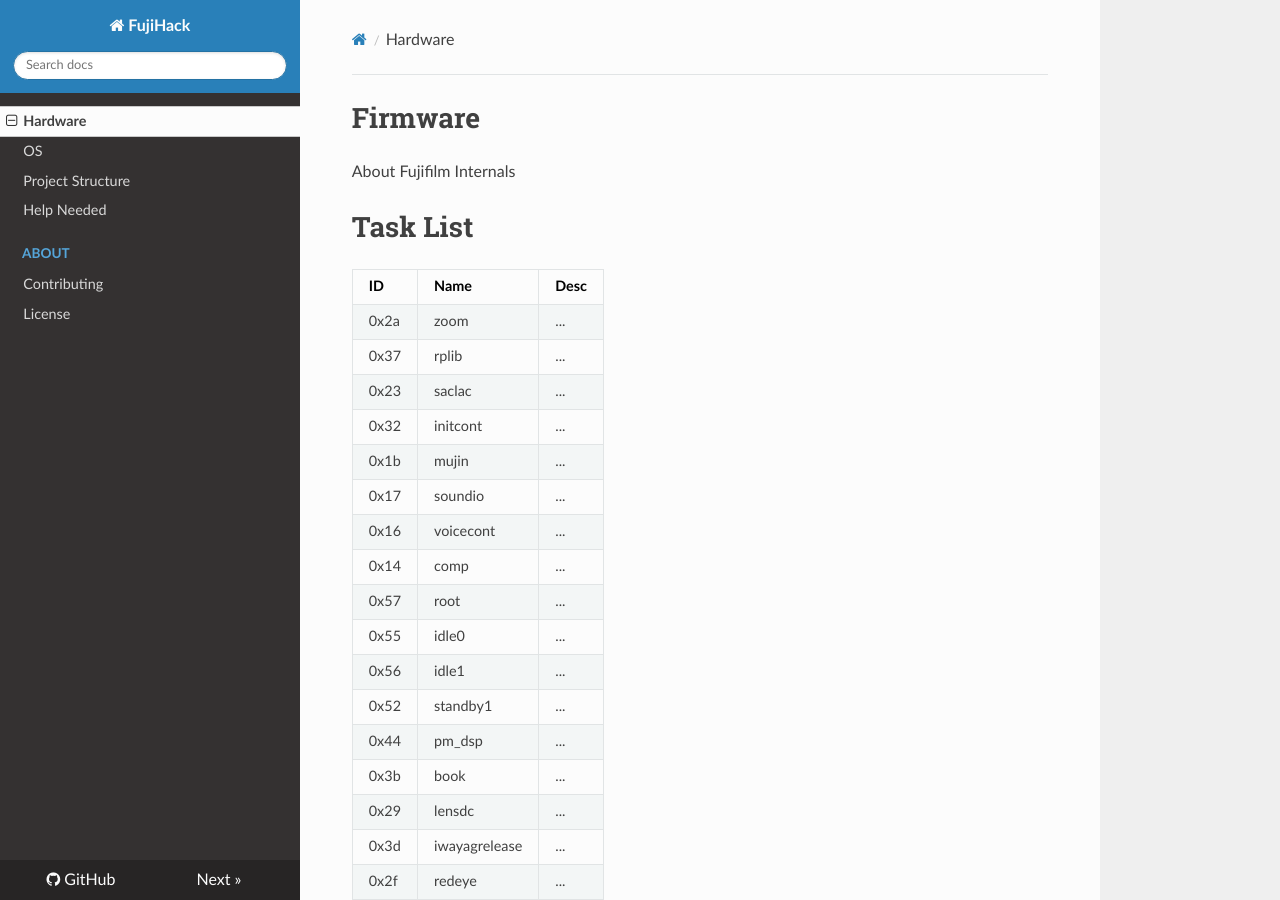
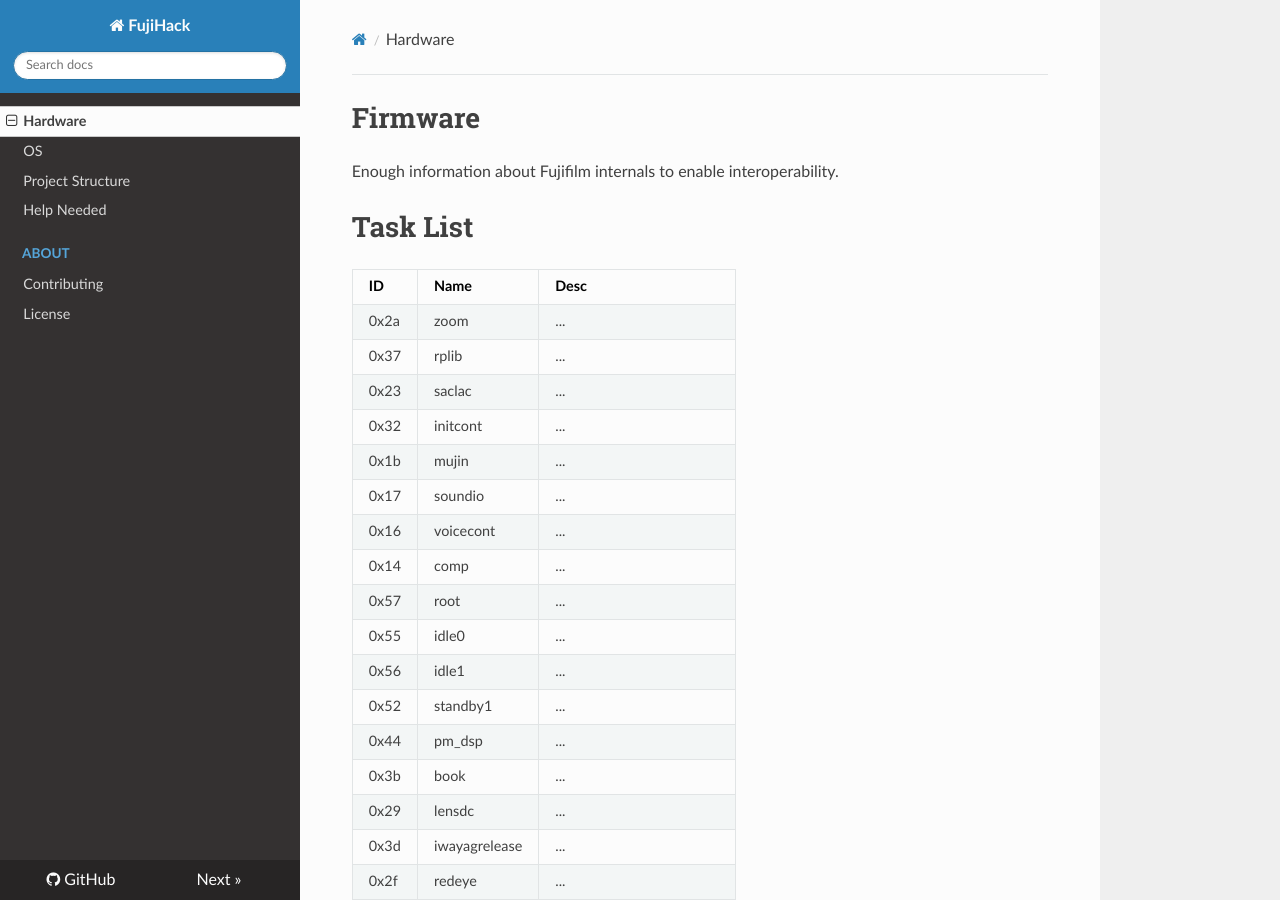
Before and after one commit to fujihack/wiki, an MkDocs documentation site: the page built from docs/internals.md, in a window 1280 px wide and 900 px high. Built offline with MkDocs 1.6.1, drawn with Linux system fonts in a browser that asks for light colours; nearby versions of some CDN libraries; some of the changed text lies outside the part shown.

Commit message:
Update internals.md

```diff
--- a/docs/internals.md
+++ b/docs/internals.md
@@ -1,5 +1,5 @@
 # Firmware
-About Fujifilm Internals
+Enough information about Fujifilm internals to enable interoperability.
 
 # Task List
 | ID | Name | Desc |
```
Also changed, not shown: other parts of docs/internals.md (+1 -1 lines).
